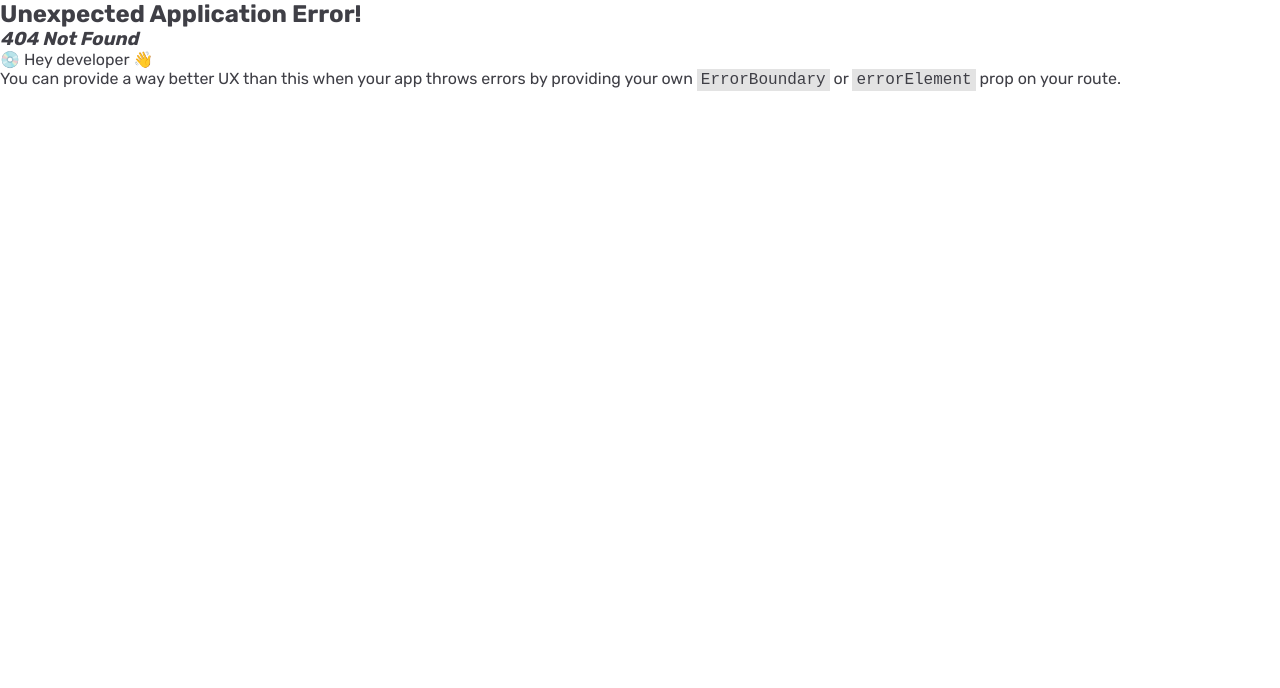
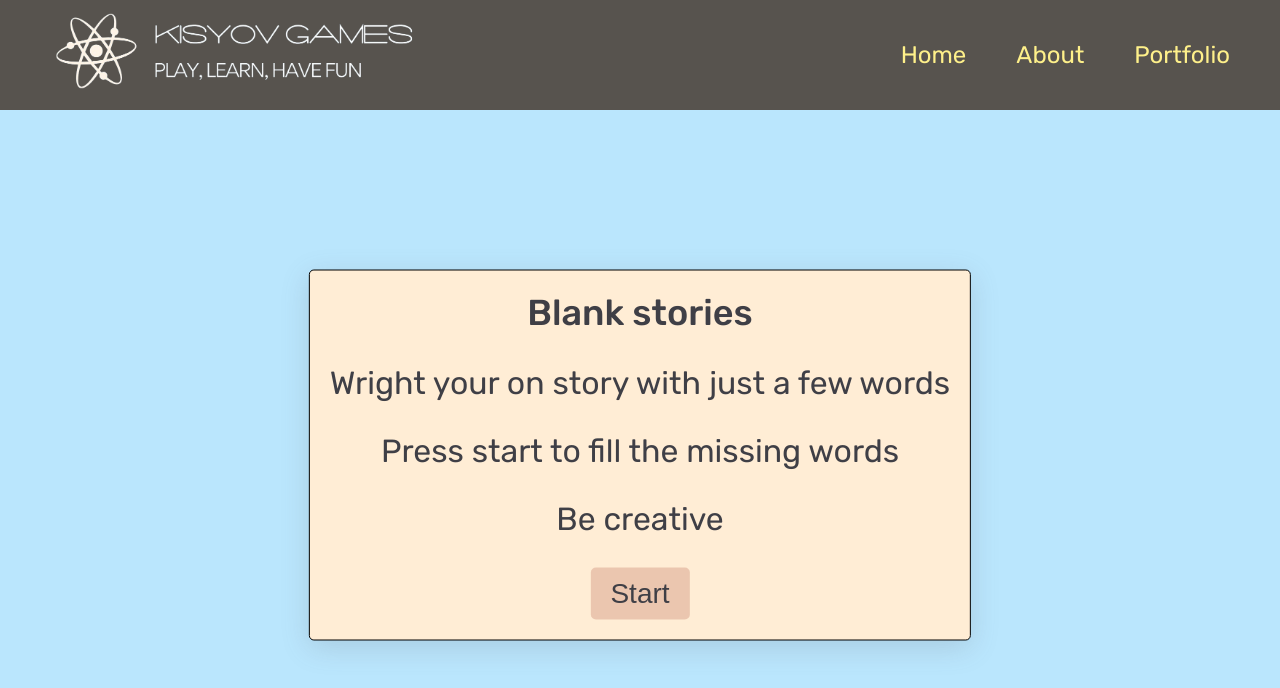
Before and after one commit to Kisyov92/Kisyov-Games, a React (Vite) app: page /blank-stories in a window 1280 px wide. Before the commit this address had no page. Shown: the top 688 px of the page. Built offline with nearby package versions, Linux system fonts and the light colour scheme.

Commit message:
started blank stories

```diff
--- a/src/App.jsx
+++ b/src/App.jsx
@@ -5,6 +5,7 @@ import Simon from "./games/simon/Simon";
 import HomePaga from "./pages/HomePaga";
 import MonkeyNumbers from "./games/monkey-numbers/MonkeyNumbers";
 import Quiz from "./games/quiz/Quiz";
+import BlankStories from "./games/blank-stories/BlankStories";
 
 const router = createBrowserRouter([
   {
@@ -28,6 +29,10 @@ const router = createBrowserRouter([
         path: "quiz",
         element: <Quiz />,
       },
+      {
+        path: "blank-stories",
+        element: <BlankStories />,
+      },
     ],
   },
 ]);
--- /dev/null
+++ b/src/games/blank-stories/BlankStories.jsx
@@ -0,0 +1,32 @@
+import { useState } from "react";
+import Modal from "../../UI/Modal";
+
+function BlankStories() {
+  const [story, setStory] = useState("");
+
+  async function fetchStory() {
+    const res = await fetch("https://madlibs-api.vercel.app/api/random");
+    console.log(res);
+    const data = await res.json();
+
+    if (!res.ok) {
+      // handle error
+    }
+
+    setStory(data);
+  }
+
+  console.log(story);
+
+  return (
+    <Modal>
+      <h2>Blank stories</h2>
+      <p>Wright your on story with just a few words</p>
+      <p>Press start to fill the missing words</p>
+      <p>Be creative</p>
+      <button onClick={fetchStory}>Start</button>
+    </Modal>
+  );
+}
+
+export default BlankStories;
--- a/src/pages/HomePaga.jsx
+++ b/src/pages/HomePaga.jsx
@@ -2,7 +2,8 @@ import { Link } from "react-router-dom";
 import dartsImg from "../../public/darts.jpg";
 import simonImg from "../../public/simon.jpg";
 import monkeyNumbersImg from "../../public/monkey-numbers.jpg";
-import QuizImg from "../../public/Quiz_logo.jpg";
+import quizImg from "../../public/Quiz_logo.jpg";
+import blankStories from "../../public/blank_stories.jpg";
 
 import classes from "./HomePage.module.css";
 
@@ -26,7 +27,12 @@ function HomePaga() {
       </li>
       <li>
         <Link to="quiz">
-          <img src={QuizImg} alt="quiz game" />
+          <img src={quizImg} alt="quiz game" />
+        </Link>
+      </li>
+      <li>
+        <Link to="blank-stories">
+          <img src={blankStories} alt="blank stories" />
         </Link>
       </li>
     </ul>
```
Also changed, not shown: public/blank_stories.jpg (added).
